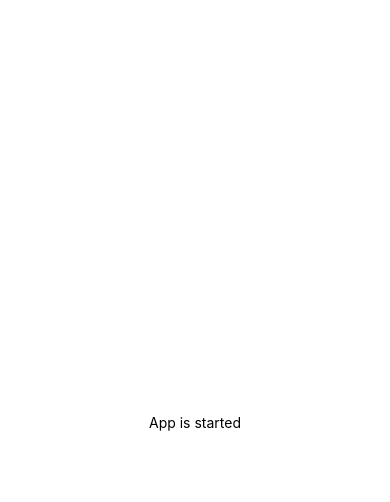
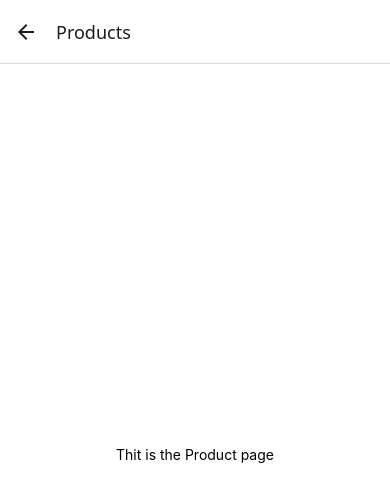
Before and after one commit to J3Dez/Motor-app, a React Native app in the folder mobile-app/: screen /Products in a window 390 px wide. Shown: the top 502 px of the page. Built offline with nearby package versions, Linux system fonts and the light colour scheme.

Commit message:
add the pages on app.js

```diff
--- a/mobile-app/App.js
+++ b/mobile-app/App.js
@@ -1,20 +1,24 @@
-import { StatusBar } from 'expo-status-bar';
-import { StyleSheet, Text, View } from 'react-native';
+import { StyleSheet } from 'react-native';
+import { NavigationContainer } from '@react-navigation/native';
+import { createNativeStackNavigator } from '@react-navigation/native-stack';
+
+import HomeScreen from './screens/HomeScreen';
+import ProductScreen from './screens/ProductScreen';
+import BlogScreen from './screens/BlogScreen';
+
+const Stack = createNativeStackNavigator();
 
 export default function App() {
   return (
-    <View style={styles.container}>
-      <Text>App is started</Text>
-      <StatusBar style="auto" />
-    </View>
+    <NavigationContainer>
+      <Stack.Navigator>
+        <Stack.Screen name="Home" component={HomeScreen}></Stack.Screen>
+        <Stack.Screen name="Products" component={ProductScreen}></Stack.Screen>
+        <Stack.Screen name="Blogs" component={BlogScreen}></Stack.Screen>
+      </Stack.Navigator>
+    </NavigationContainer>
   );
 }
 
 const styles = StyleSheet.create({
-  container: {
-    flex: 1,
-    backgroundColor: '#fff',
-    alignItems: 'center',
-    justifyContent: 'center',
-  },
 });
--- /dev/null
+++ b/mobile-app/screens/BlogScreen.js
@@ -0,0 +1,22 @@
+import { StatusBar } from 'expo-status-bar';
+import { StyleSheet, Text, View } from 'react-native';
+
+const BlogScreen = () => {
+  return (
+    <View style={styles.container}>
+      <Text>Thit is the Blog page</Text>
+      <StatusBar style="auto" />
+    </View>
+  );
+}
+
+const styles = StyleSheet.create({
+  container: {
+    flex: 1,
+    backgroundColor: '#fff',
+    alignItems: 'center',
+    justifyContent: 'center',
+  },
+});
+
+export default BlogScreen;
--- /dev/null
+++ b/mobile-app/screens/HomeScreen.js
@@ -0,0 +1,22 @@
+import { StatusBar } from 'expo-status-bar';
+import { StyleSheet, Text, View } from 'react-native';
+
+const HomeScreen = () => {
+  return (
+    <View style={styles.container}>
+      <Text>Thit is the Home</Text>
+      <StatusBar style="auto" />
+    </View>
+  );
+}
+
+const styles = StyleSheet.create({
+  container: {
+    flex: 1,
+    backgroundColor: '#fff',
+    alignItems: 'center',
+    justifyContent: 'center',
+  },
+});
+
+export default HomeScreen;
--- /dev/null
+++ b/mobile-app/screens/ProductScreen.js
@@ -0,0 +1,22 @@
+import { StatusBar } from 'expo-status-bar';
+import { StyleSheet, Text, View } from 'react-native';
+
+const ProductScreen = () => {
+  return (
+    <View style={styles.container}>
+      <Text>Thit is the Product page</Text>
+      <StatusBar style="auto" />
+    </View>
+  );
+}
+
+const styles = StyleSheet.create({
+  container: {
+    flex: 1,
+    backgroundColor: '#fff',
+    alignItems: 'center',
+    justifyContent: 'center',
+  },
+});
+
+export default ProductScreen;
```
Also changed, not shown: mobile-app/package.json (+6 -1 lines), 2 other files (tests, documents, lock files or other folders).
